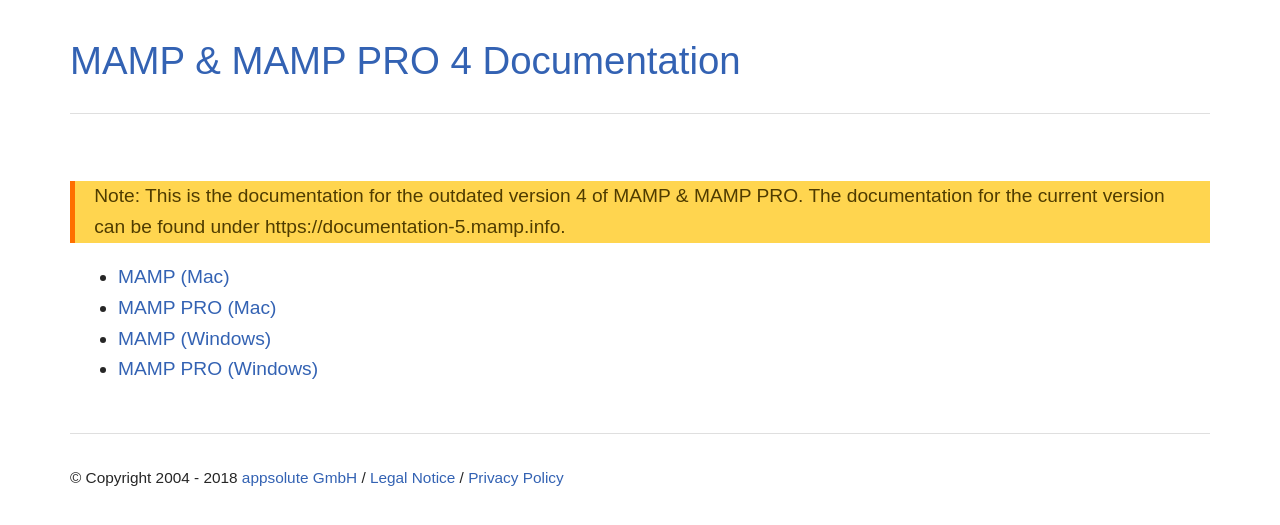
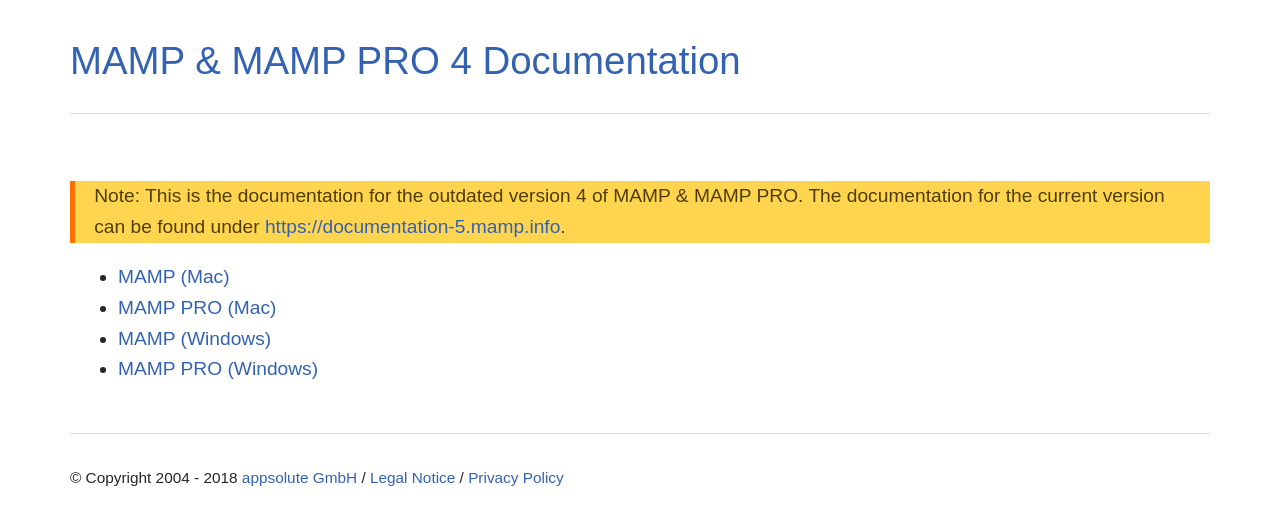
Before and after one commit to appsolutegmbh/MAMP-MAMP-PRO-4-Documentation, a Jekyll site: the page built from index.md, in a window 1280 px wide. Shown: the top 525 px of the page. Built offline with Jekyll 4.4.1, drawn with Linux system fonts in a browser that asks for light colours; some web fonts are replaced; part of the change alters nothing that is shown.

```diff
--- a/index.md
+++ b/index.md
@@ -5,7 +5,7 @@ layout: default-1
 ---
 
 <div class="alert" role="alert">
-Note: This is the documentation for the outdated version 4 of MAMP & MAMP PRO. The documentation for the current version can be found under https://documentation-5.mamp.info.
+Note: This is the documentation for the outdated version 4 of MAMP & MAMP PRO. The documentation for the current version can be found under <a href="https://documentation-5.mamp.info" target="_blank">https://documentation-5.mamp.info</a>.
 </div>
 
 - [MAMP (Mac)](/en/MAMP-Mac/)
```
